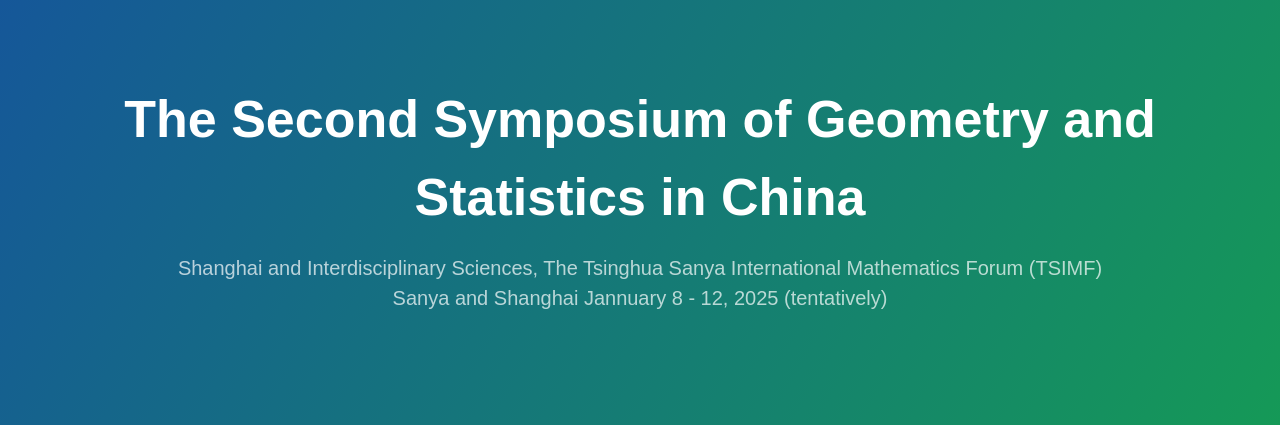
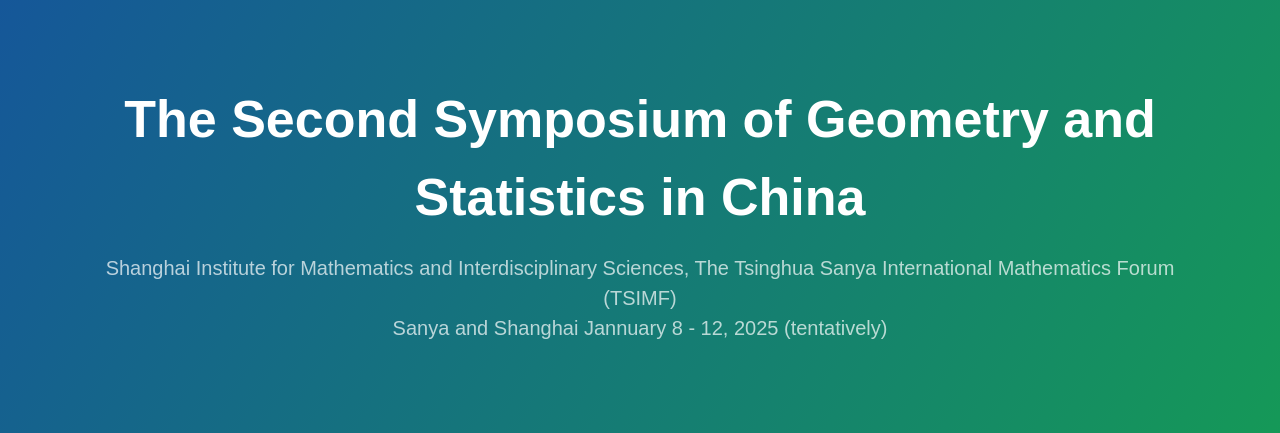
Before and after one commit to zhigang-yao/events, a Jekyll site: the page built from iccm-satellite-24.md, in a window 1280 px wide and 900 px high, cut to the strip 0-433 px from the top of the window. Built offline with Jekyll 4.4.1, drawn with Linux system fonts in a browser that asks for light colours.

Commit message:
Update iccm-satellite-24.md

```diff
--- a/iccm-satellite-24.md
+++ b/iccm-satellite-24.md
@@ -1,7 +1,7 @@
 ---
 layout: default
 title: The Second Symposium of Geometry and Statistics in China
-description: Shanghai and Interdisciplinary Sciences, The Tsinghua Sanya International Mathematics Forum (TSIMF) <br> Sanya and Shanghai Jannuary 8 - 12, 2025 (tentatively)
+description: Shanghai Institute for Mathematics and Interdisciplinary Sciences, The Tsinghua Sanya International Mathematics Forum (TSIMF) <br> Sanya and Shanghai Jannuary 8 - 12, 2025 (tentatively)
 ---
 <!-- ![tour](./pic/simis-tour-2.jpg)
 ![tour](./pic/tsimf-tour.png) -->
```
